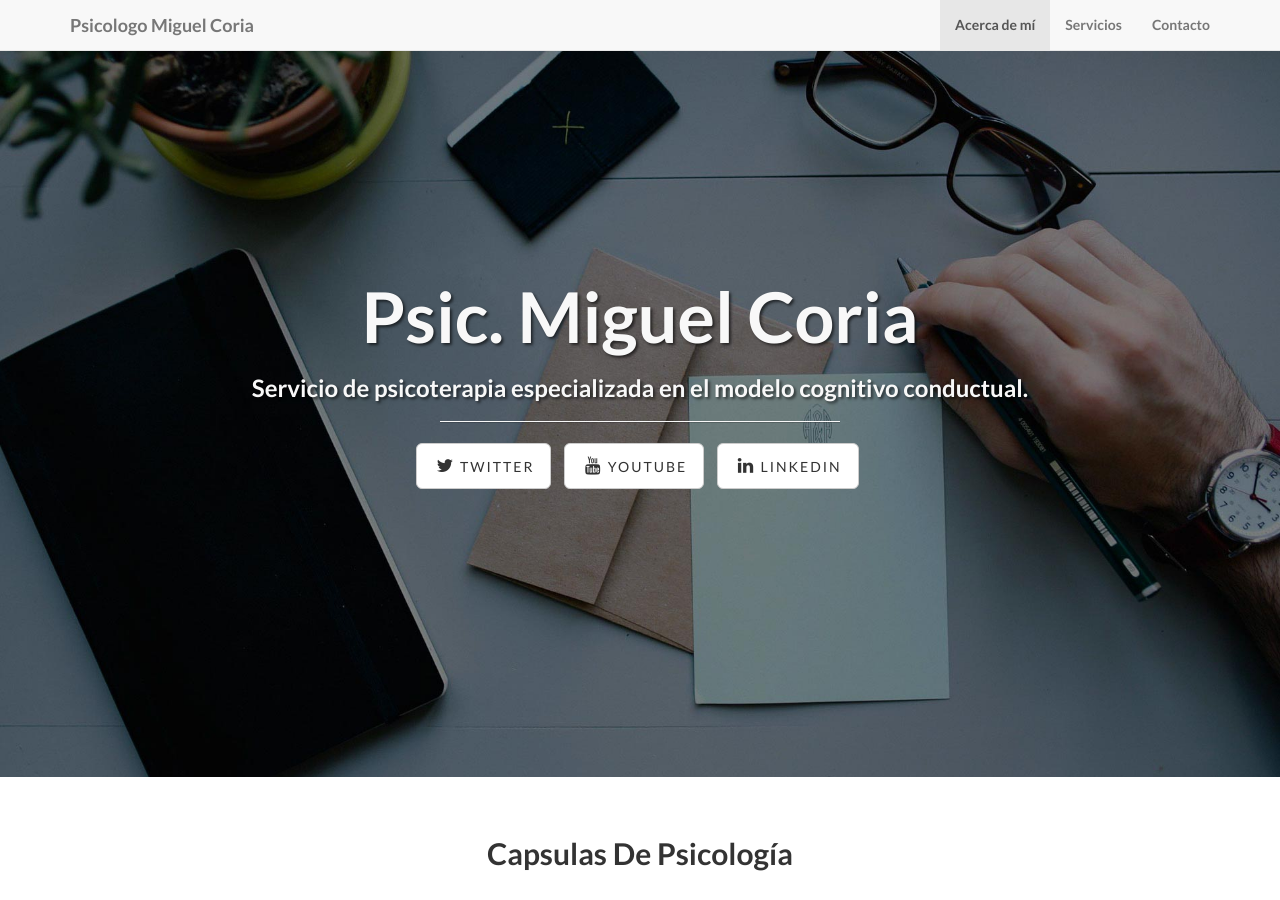
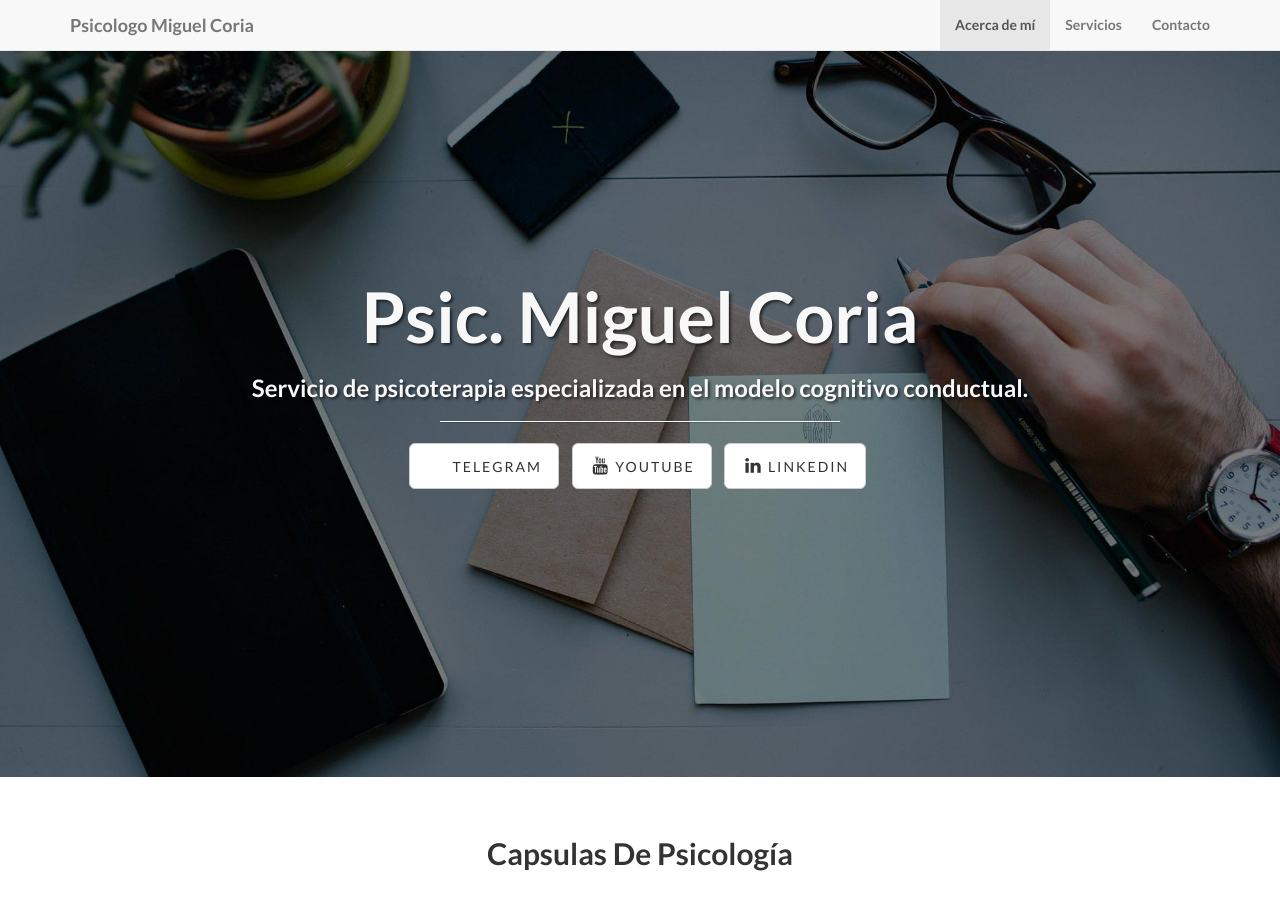
Before and after one commit to PsicologoMiguelCoria/psicologomiguelcoria.github.io, a Jekyll site: the page built from index.html, in a window 1280 px wide and 900 px high. Built offline with Jekyll 4.4.1, drawn with Linux system fonts in a browser that asks for light colours.

Commit message:
Update _config.yml

```diff
--- a/_config.yml
+++ b/_config.yml
@@ -26,8 +26,8 @@ permalink: pretty
 # ----------------------- #
 
 social:
-  - title: twitter
-    url: https://twitter.com
+  - title: telegram
+    url: https://t.me/psicmiguelcoria
   - title: youtube
     url: https://www.youtube.com/@VeAlPsicologo
   - title: linkedin
```
